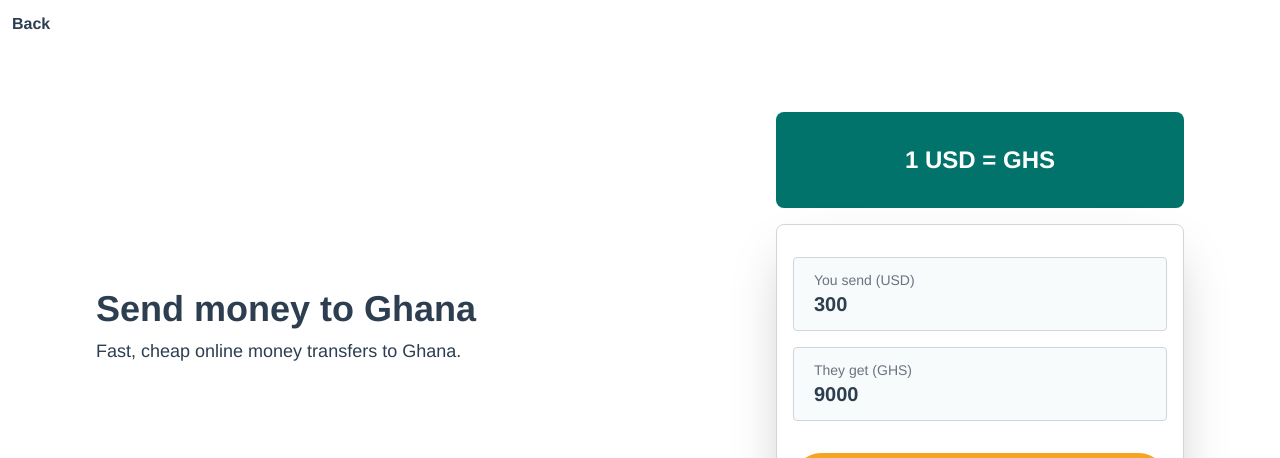
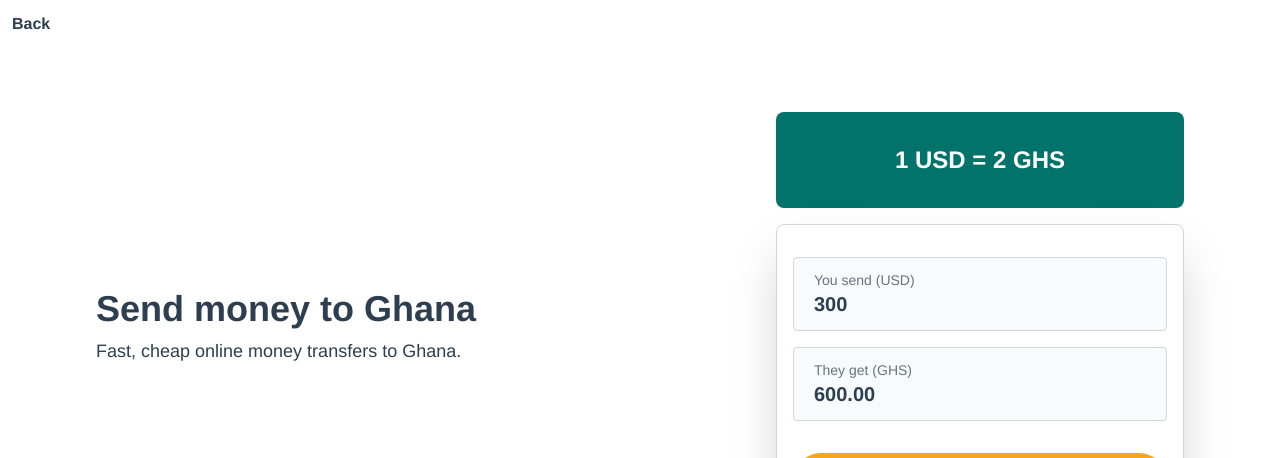
Before and after one commit to ejirocodes/remittance-app, a Vue app: page /send-money/ghana in a window 1280 px wide. Shown: the top 458 px of the page. Built offline with nearby package versions, Linux system fonts and the light colour scheme; no server answers.

Commit message:
currency conversion

```diff
--- a/src/views/SendMoney.vue
+++ b/src/views/SendMoney.vue
@@ -123,8 +123,8 @@ export default defineComponent({
     const internalInstance = getCurrentInstance();
 
     const sendAmouut = ref<string>("300");
-    const receivedAmouut = ref<string>("9000");
-    const currentRate = ref<number>();
+    const currentRate = ref<number>(2);
+
     // @ts-ignore
     const axios = internalInstance.appContext.config.globalProperties.axios;
     const countries = ref([
@@ -150,6 +150,10 @@ export default defineComponent({
         fastDelivery: true,
       },
     ]);
+
+    const receivedAmouut = computed(() => {
+      return (Number(sendAmouut.value) * currentRate.value).toFixed(2);
+    });
 
     const selectedCountry = computed(() => {
       return countries.value.find(
```
